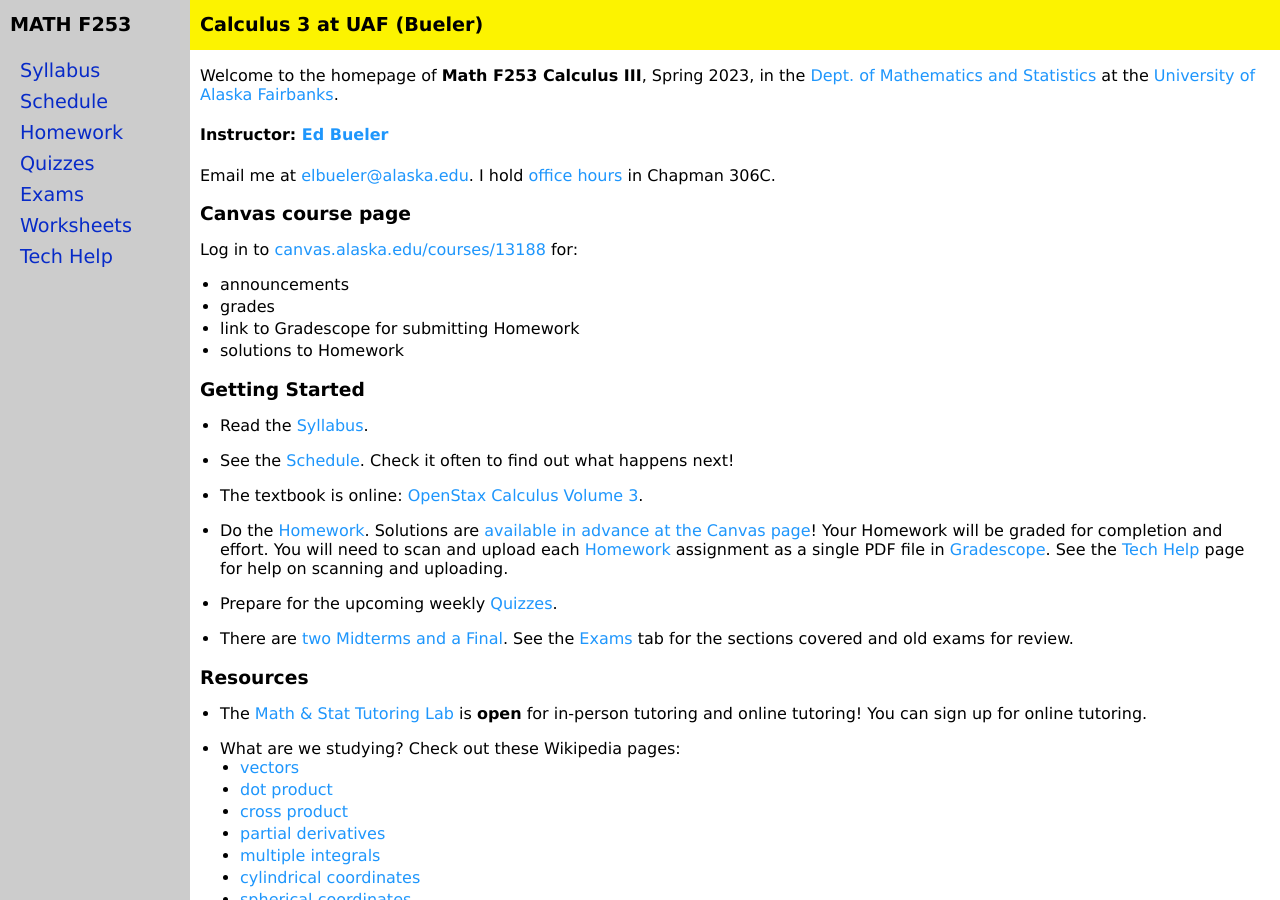
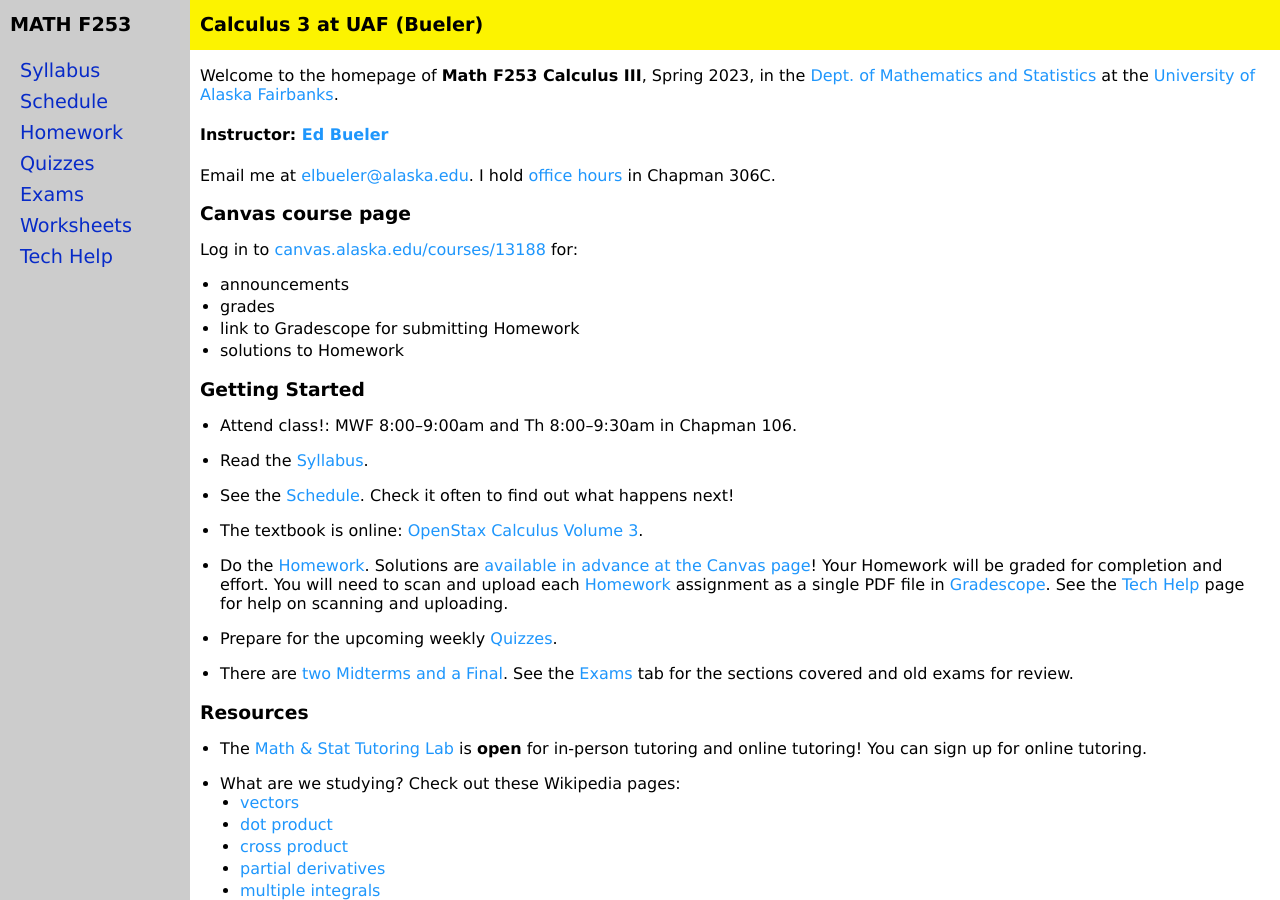
Before and after one commit to jrfaudree/HOM, a Jekyll site: the page built from index.md, in a window 1280 px wide and 900 px high. Built offline with Jekyll 4.4.1, drawn with Linux system fonts in a browser that asks for light colours.

Commit message:
where and when on main page

```diff
--- a/index.md
+++ b/index.md
@@ -19,6 +19,8 @@ Log in to [canvas.alaska.edu/courses/13188](https://canvas.alaska.edu/courses/13
   * solutions to Homework
 
 ### Getting Started
+
+* Attend class!: MWF 8:00–9:00am and Th 8:00–9:30am in Chapman 106.
 
 * Read the [Syllabus](assets/general/syllabus.pdf).
 
```
